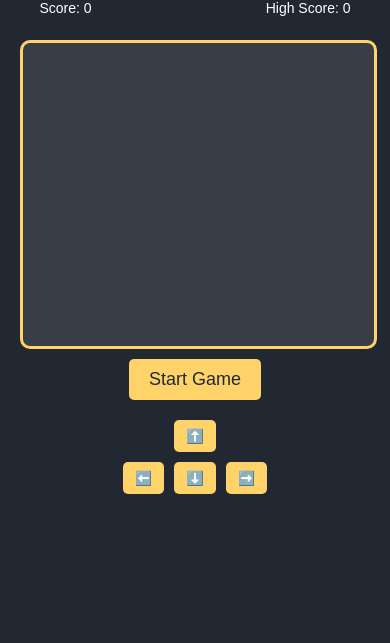
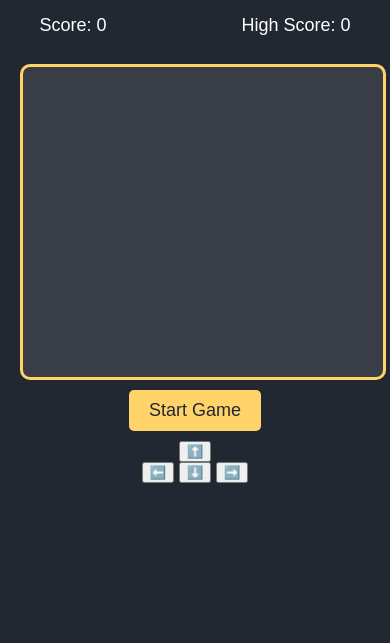
Before and after one commit to Mey756/snake, a plain HTML site: page index.html in a window 390 px wide. Shown: the part 201-844 px from the top of the page. Drawn offline with Linux system fonts and the light colour scheme.

Commit message:
Update style.css

```diff
--- a/style.css
+++ b/style.css
@@ -1,21 +1,19 @@
 /* General styles */
 body {
     margin: 0;
-    display: flex; /* Menggunakan flexbox */
-    justify-content: center; /* Menempatkan secara horizontal */
-    align-items: center; /* Menempatkan secara vertikal */
+    display: flex;
+    justify-content: center;
+    align-items: center;
     height: 100vh;
     background-color: #222831;
     color: white;
     font-family: 'Arial', sans-serif;
 }
 
-
 .game-container {
     text-align: center;
     width: 90%;
     max-width: 450px;
-    /* Hilangkan margin otomatis karena sudah diatur di body */
 }
 
 h1 {
@@ -60,75 +58,50 @@ canvas {
     box-shadow: none;
 }
 
-/* Controls for touch devices */
-.controls {
-    margin-top: 20px;
+/* Game Over Container */
+.game-over-container {
     display: flex;
     flex-direction: column;
+    justify-content: center;
     align-items: center;
-    gap: 10px;
+    height: 100vh;
+    background-color: #222831;
+    color: white;
+    font-family: 'Arial', sans-serif;
+    text-align: center;
+    padding: 20px;
 }
 
-.controls-row {
-    display: flex;
-    justify-content: center;
-    gap: 10px;
+.game-over-container h2 {
+    font-size: 36px;
+    color: #ff4747;
+    margin-bottom: 20px;
 }
 
-.controls button {
-    background: #ffd369;
+.game-over-container p {
+    font-size: 20px;
+    color: #ffd369;
+    margin-bottom: 30px;
+}
+
+.game-over-container button {
+    background-color: #ffd369;
     color: #222831;
     border: none;
-    border-radius: 5px;
-    padding: 15px 20px;
+    border-radius: 10px;
+    padding: 15px 30px;
     font-size: 18px;
+    font-weight: bold;
     cursor: pointer;
-    box-shadow: 0 3px #222831;
-    transition: transform 0.2s;
+    margin: 10px;
+    transition: transform 0.2s, background-color 0.3s;
 }
 
-.controls button:active {
-    transform: scale(0.95);
-    box-shadow: none;
+.game-over-container button:hover {
+    background-color: #f0c14b;
 }
 
-/* Responsive styles */
-@media (max-width: 1199px) {
-    canvas {
-        width: 65%;
-        max-width: 100%; /* Ensure canvas fits */
-    }
-    .scoreboard {
-        font-size: 16px;
-    }
-    .controls button {
-        padding: 12px 16px;
-        font-size: 16px;
-    }
+.game-over-container button:active {
+    transform: scale(0.95);
+    background-color: #e6b232;
 }
-
-@media (max-width: 991px) {
-    canvas {
-        width: 80%;
-    }
-    .scoreboard {
-        font-size: 14px;
-    }
-    .controls button {
-        padding: 10px 14px;
-        font-size: 14px;
-    }
-}
-
-@media (max-width: 767px) {
-    canvas {
-        width: 100%;
-    }
-    .scoreboard {
-        font-size: 14px;
-    }
-    .controls button {
-        padding: 8px 12px;
-        font-size: 14px;
-    }
-}
```
